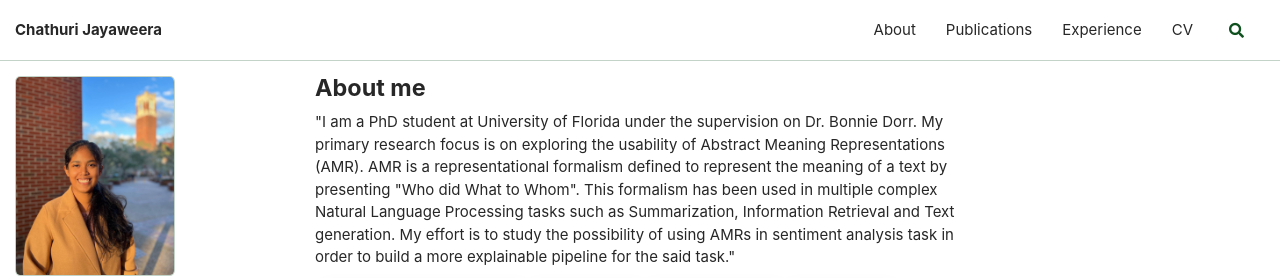
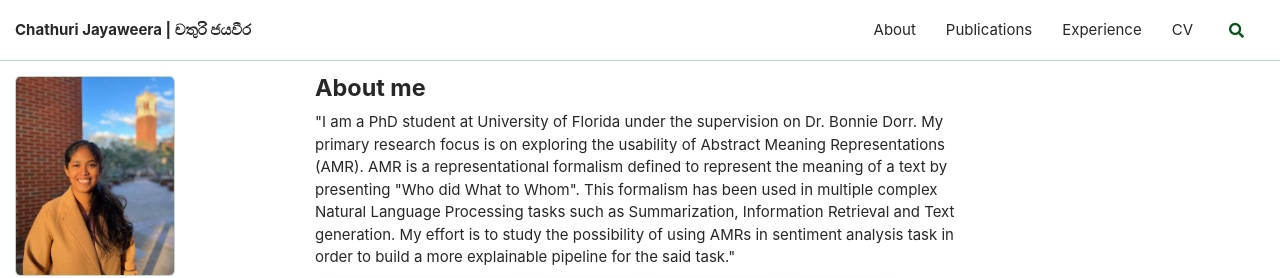
Before and after one commit to chestnutjay/chestnutjay.github.io, a Jekyll site: the page built from index.html, in a window 1280 px wide. Shown: the top 278 px of the page. Built offline with Jekyll 4.4.1, drawn with Linux system fonts in a browser that asks for light colours; cached includes are drawn as plain includes; the list of posts is cut into pages by our own code.

Commit message:
Added Sinhala name in config.yml

```diff
--- a/_config.yml
+++ b/_config.yml
@@ -17,7 +17,7 @@ minimal_mistakes_skin    : "chath"
 
 # Site Settings
 locale                   : "en-US"
-title                    : "Chathuri Jayaweera"
+title                    : "Chathuri Jayaweera | චතුරි ජයවීර"
 title_separator          : "-"
 subtitle                 : # site tagline that appears below site title in masthead
 name                     : "Chathuri Jayaweera"
```
